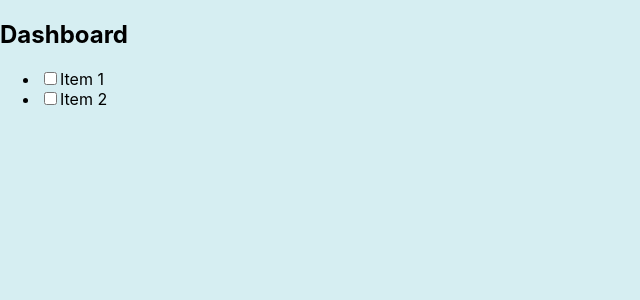
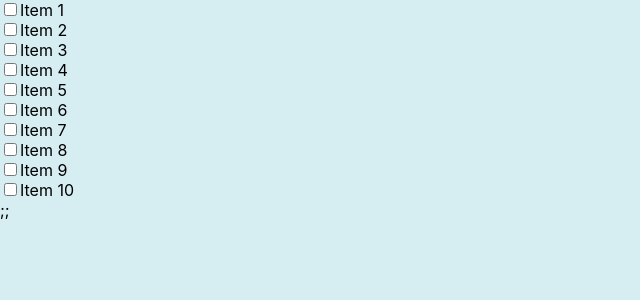
Before and after one commit to guliaisaeva/react, a React (Vite) app: page / in a window 1280 px wide. Shown: the top 300 px of the page, without its empty margins (0-640 px from the left). Built offline with nearby package versions, Linux system fonts and the light colour scheme.

Commit message:
feat: add Flyout

```diff
--- a/src/App.tsx
+++ b/src/App.tsx
@@ -1,8 +1,14 @@
 import React from 'react';
 import Dashboard from './components/pages/Dashboard';
+import { Flyout } from './components/Flyout';
 
 const App: React.FC = () => {
-  return <Dashboard />;
+  return (
+    <>
+      <Dashboard />;
+      <Flyout />;
+    </>
+  );
 };
 
 export default App;
--- /dev/null
+++ b/src/components/Flyout.tsx
@@ -0,0 +1,18 @@
+import { useSelectedItemsStore } from '../stores/selectedItemsStore';
+import { downloadCSV } from '../utils/downloadCSV';
+
+export function Flyout() {
+  const { selectedItems, clearAll } = useSelectedItemsStore();
+
+  if (selectedItems.length === 0) return null;
+
+  return (
+    <div className="fixed bottom-0 left-0 right-0 bg-gray-800 text-white p-4 flex justify-between">
+      <span>{selectedItems.length} items selected</span>
+      <div className="flex gap-2">
+        <button onClick={clearAll}>Unselect All</button>
+        <button onClick={() => downloadCSV(selectedItems)}>Download</button>
+      </div>
+    </div>
+  );
+}
--- a/src/components/pages/Dashboard.tsx
+++ b/src/components/pages/Dashboard.tsx
@@ -1,40 +1,27 @@
-import { Item, useSelectedItemsStore } from '../../stores/selectedItemsStore';
+import { useSelectedItemsStore } from '../../stores/selectedItemsStore';
 
-const items: Item[] = [
-  {
-    id: '1',
-    name: 'Item 1',
-    description: 'Description 1',
-    detailsUrl: '/details/1',
-  },
-  {
-    id: '2',
-    name: 'Item 2',
-    description: 'Description 2',
-    detailsUrl: '/details/2',
-  },
-];
+const mockItems = [...Array(10)].map((_, i) => ({
+  id: i.toString(),
+  name: `Item ${i + 1}`,
+  description: `Description ${i + 1}`,
+  detailsUrl: `/details/${i + 1}`,
+}));
 
 export default function Dashboard() {
   const { toggleItem, isSelected } = useSelectedItemsStore();
 
   return (
-    <div>
-      <h2>Dashboard</h2>
-      <ul>
-        {items.map((item) => (
-          <li key={item.id}>
-            <label>
+    <div className="p-4">
+      {mockItems.map((item) => (
+        <div key={item.id} className="flex gap-2">
           <input
             type="checkbox"
             checked={isSelected(item.id)}
             onChange={() => toggleItem(item)}
           />
-              {item.name}
-            </label>
-          </li>
+          <span>{item.name}</span>
+        </div>
       ))}
-      </ul>
     </div>
   );
 }
--- a/src/main.tsx
+++ b/src/main.tsx
@@ -1,6 +1,6 @@
 import React from 'react';
 import ReactDOM from 'react-dom/client';
-import App from './App.tsx';
+import App from './App';
 import './index.css';
 
 ReactDOM.createRoot(document.getElementById('root')!).render(
--- a/src/stores/selectedItemsStore.ts
+++ b/src/stores/selectedItemsStore.ts
@@ -7,24 +7,22 @@ export type Item = {
   detailsUrl: string;
 };
 
-type SelectedItemsState = {
+type State = {
   selectedItems: Item[];
   toggleItem: (item: Item) => void;
   clearAll: () => void;
   isSelected: (id: string) => boolean;
 };
 
-export const useSelectedItemsStore = create<SelectedItemsState>((set, get) => ({
+export const useSelectedItemsStore = create<State>((set, get) => ({
   selectedItems: [],
   toggleItem: (item) => {
-    const { selectedItems } = get();
-    console.log(selectedItems);
-    const exists = selectedItems.find((i) => i.id === item.id);
-    if (exists) {
-      set({ selectedItems: selectedItems.filter((i) => i.id !== item.id) });
-    } else {
-      set({ selectedItems: [...selectedItems, item] });
-    }
+    const exists = get().selectedItems.find((i) => i.id === item.id);
+    set({
+      selectedItems: exists
+        ? get().selectedItems.filter((i) => i.id !== item.id)
+        : [...get().selectedItems, item],
+    });
   },
   clearAll: () => set({ selectedItems: [] }),
   isSelected: (id) => get().selectedItems.some((i) => i.id === id),
--- /dev/null
+++ b/src/utils/downloadCSV.ts
@@ -0,0 +1,15 @@
+import { Item } from '../stores/selectedItemsStore';
+
+export const downloadCSV = (items: Item[]) => {
+  const headers = 'ID,Name,Description,Details URL\n';
+  const rows = items
+    .map((i) => `${i.id},${i.name},${i.description},${i.detailsUrl}`)
+    .join('\n');
+  const blob = new Blob([headers + rows], { type: 'text/csv' });
+  const url = URL.createObjectURL(blob);
+  const a = document.createElement('a');
+  a.href = url;
+  a.download = `${items.length}_items.csv`;
+  a.click();
+  URL.revokeObjectURL(url);
+};
--- a/vite.config.ts
+++ b/vite.config.ts
@@ -18,11 +18,6 @@ export default defineConfig({
         'src/**/*.d.ts',
       ],
       reporter: ['text', 'html'],
-      statements: 80,
-      branches: 50,
-      functions: 50,
-      lines: 50,
-      thresholdAutoUpdate: false,
     },
   },
 });
```
Lines whose indentation alone changed are shown as unchanged.
